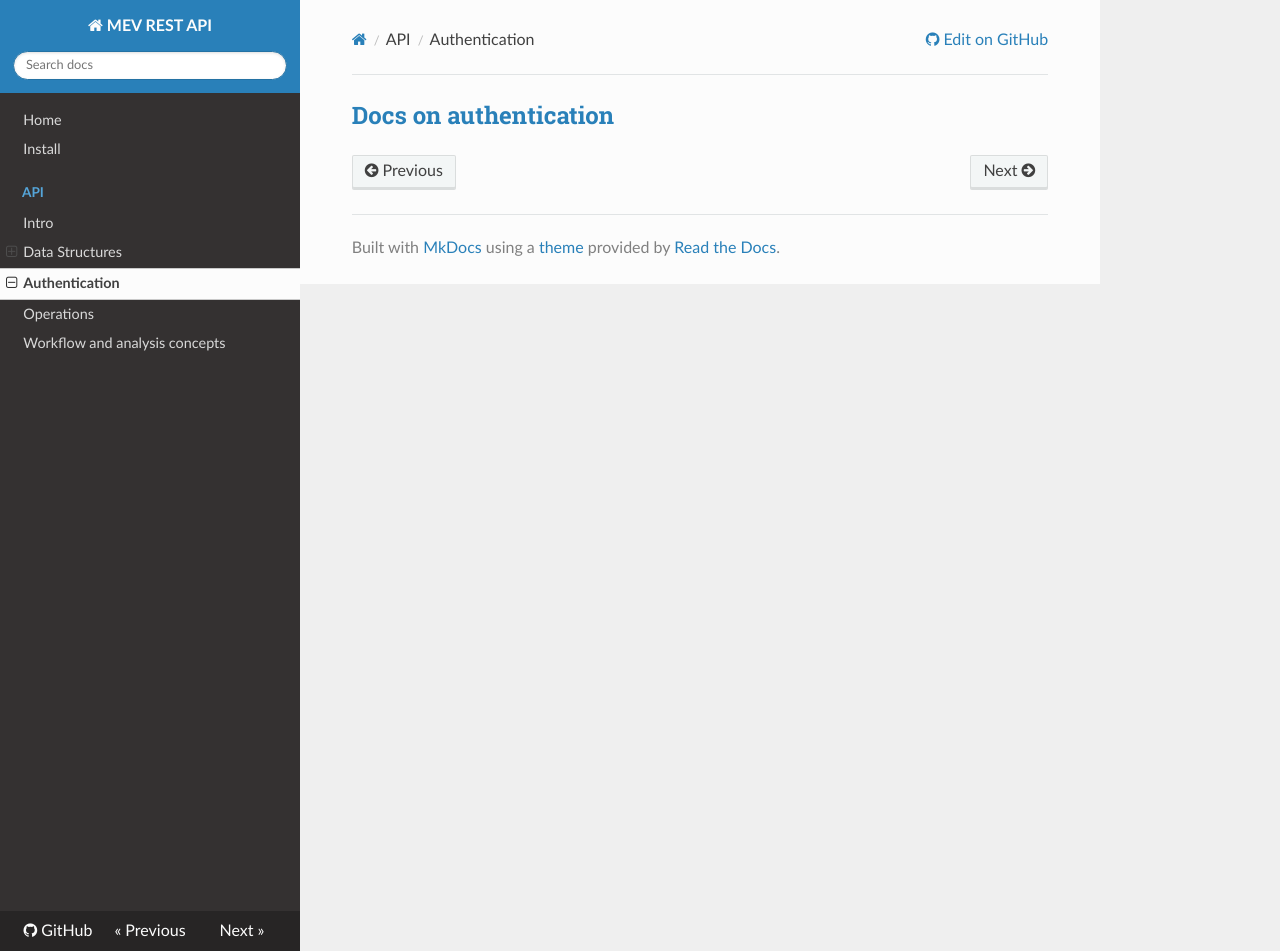
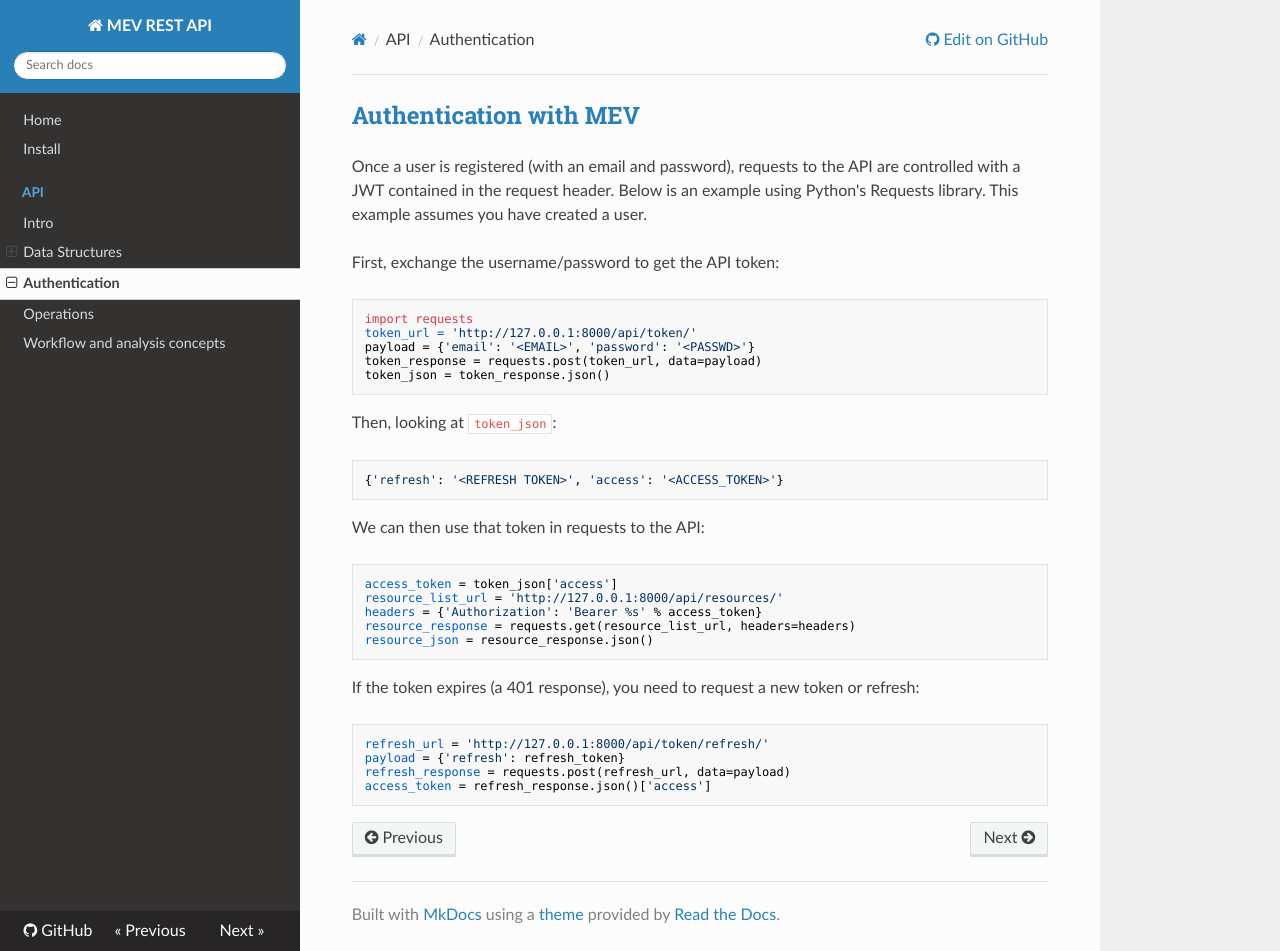
Before and after one commit to web-mev/mev-backend, an MkDocs documentation site: the page built from api/docs/docs/auth.md, in a window 1280 px wide and 951 px high. Built offline with MkDocs 1.6.1, drawn with Linux system fonts in a browser that asks for light colours; nearby versions of some CDN libraries.

Commit message:
Adding docs on auth token exchange

````diff
--- a/api/docs/docs/auth.md
+++ b/api/docs/docs/auth.md
@@ -1 +1,33 @@
-## Docs on authentication
+## Authentication with MEV
+
+Once a user is registered (with an email and password), requests to the API are controlled with a JWT contained in the request header.  Below is an example using Python's Requests library.  This example assumes you have created a user.
+
+First, exchange the username/password to get the API token:
+```
+import requests
+token_url = 'http://127.0.0.1:8000/api/token/'
+payload = {'email': '<EMAIL>', 'password': '<PASSWD>'}
+token_response = requests.post(token_url, data=payload)
+token_json = token_response.json()
+```
+
+Then, looking at `token_json`:
+```
+{'refresh': '<REFRESH TOKEN>', 'access': '<ACCESS_TOKEN>'}
+```
+We can then use that token in requests to the API:
+```
+access_token = token_json['access']
+resource_list_url = 'http://127.0.0.1:8000/api/resources/'
+headers = {'Authorization': 'Bearer %s' % access_token}
+resource_response = requests.get(resource_list_url, headers=headers)
+resource_json = resource_response.json()
+```
+
+If the token expires (a 401 response), you need to request a new token or refresh:
+```
+refresh_url = 'http://127.0.0.1:8000/api/token/refresh/'
+payload = {'refresh': refresh_token}
+refresh_response = requests.post(refresh_url, data=payload)
+access_token = refresh_response.json()['access']
+```
````
